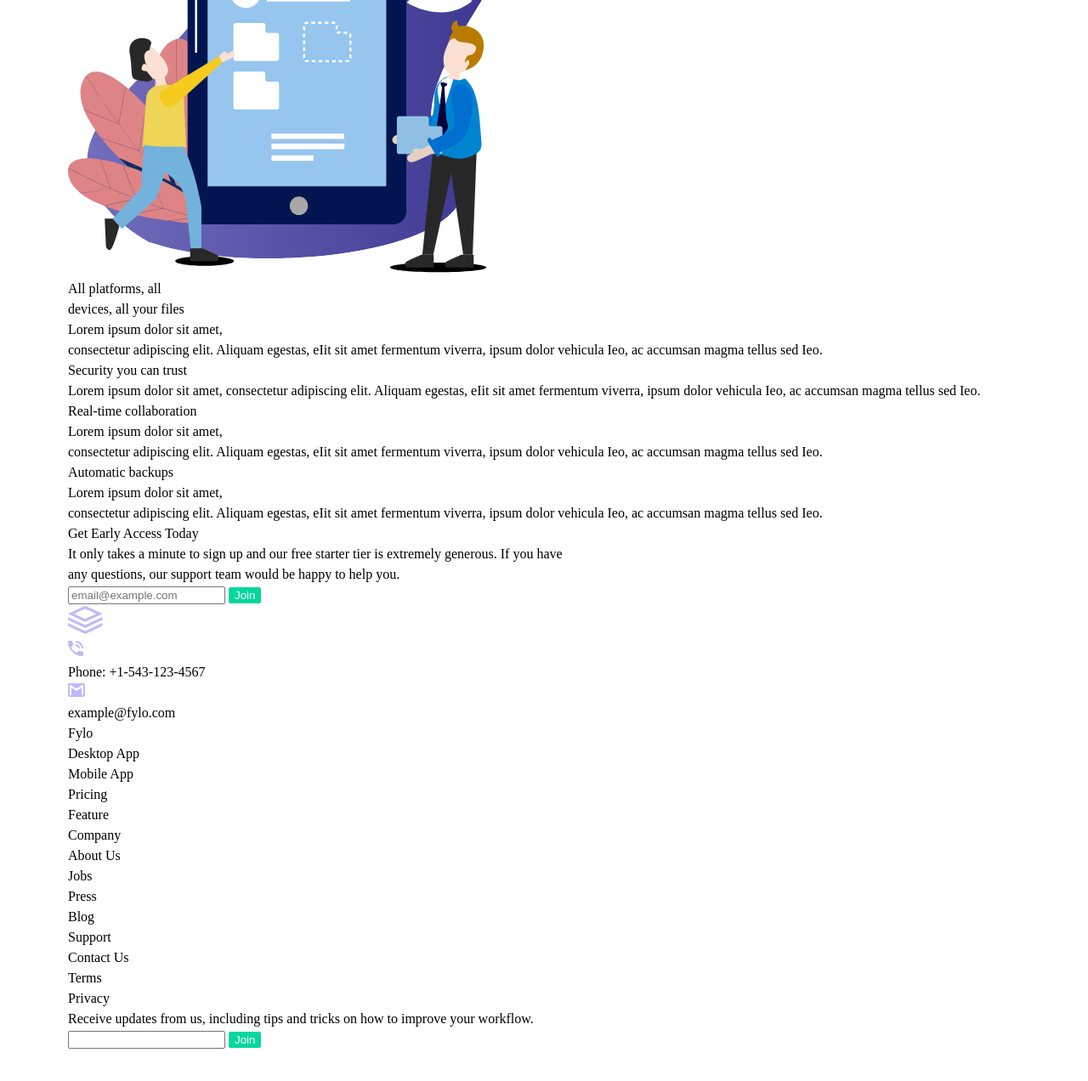
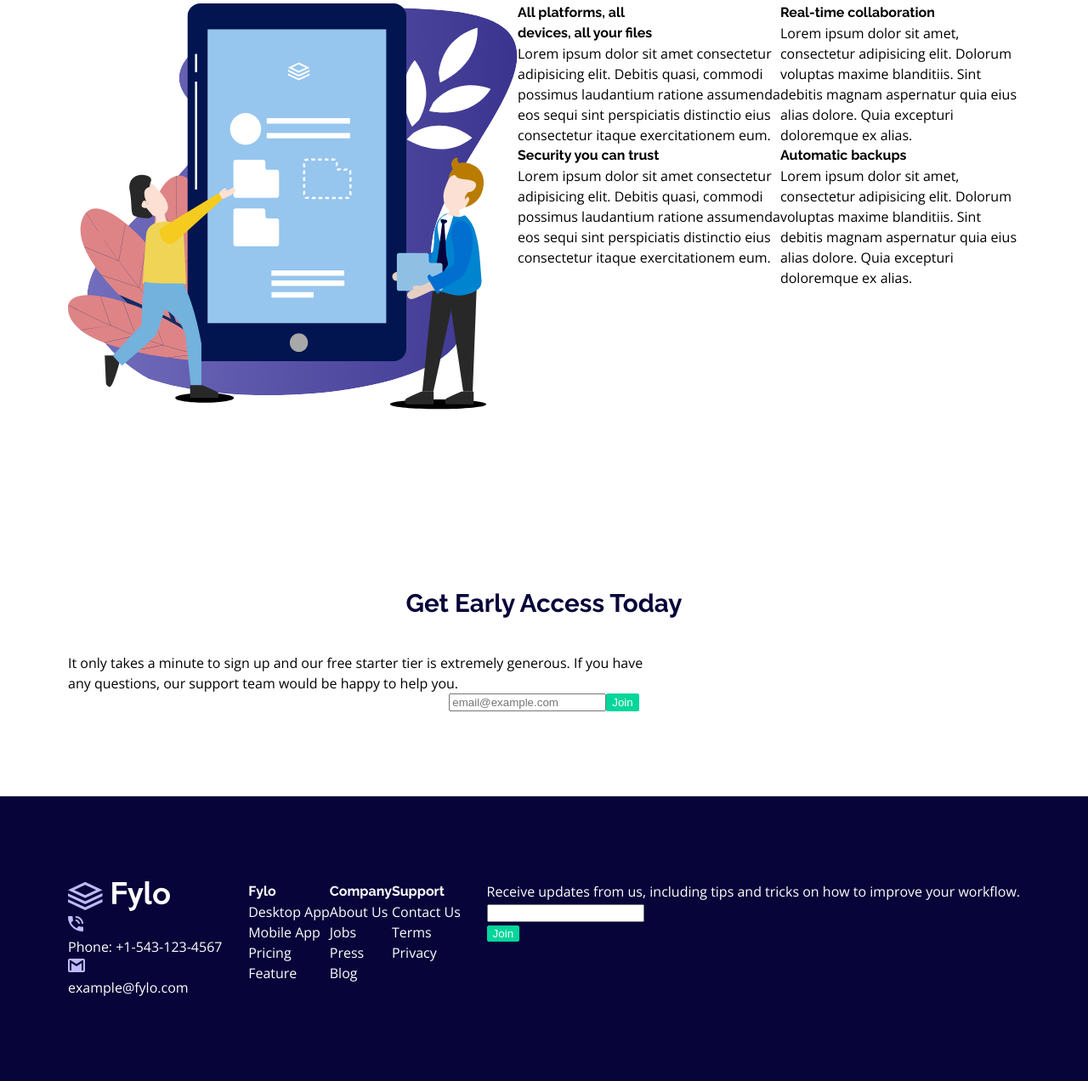
Before and after one commit to AnnaCanCode/forte_digital_assignment, a plain HTML site: page index.html in a window 1280 px wide. Shown: the part 948-2220 px from the top of the page at 85% size. Before the commit the page ends 2183 px from the top, so only its background shows below. Drawn offline with nearby package versions, Linux system fonts and the light colour scheme.

Commit message:
some changes in html file and new file with css using flexbox

```diff
--- /dev/null
+++ b/css/main.css
@@ -0,0 +1,276 @@
+/*Reset css*/
+
+/* http://meyerweb.com/eric/tools/css/reset/
+   v2.0 | 20110126
+   License: none (public domain)
+*/
+
+html,
+body,
+div,
+span,
+applet,
+object,
+iframe,
+h1,
+h2,
+h3,
+h4,
+h5,
+h6,
+p,
+blockquote,
+pre,
+a,
+abbr,
+acronym,
+address,
+big,
+cite,
+code,
+del,
+dfn,
+em,
+img,
+ins,
+kbd,
+q,
+s,
+samp,
+small,
+strike,
+strong,
+sub,
+sup,
+tt,
+var,
+b,
+u,
+i,
+center,
+dl,
+dt,
+dd,
+ol,
+ul,
+li,
+fieldset,
+form,
+label,
+legend,
+table,
+caption,
+tbody,
+tfoot,
+thead,
+tr,
+th,
+td,
+article,
+aside,
+canvas,
+details,
+embed,
+figure,
+figcaption,
+footer,
+header,
+hgroup,
+menu,
+nav,
+output,
+ruby,
+section,
+summary,
+time,
+mark,
+audio,
+video {
+  margin: 0;
+  padding: 0;
+  border: 0;
+  font-size: 100%;
+  font: inherit;
+  vertical-align: baseline;
+}
+/* HTML5 display-role reset for older browsers */
+article,
+aside,
+details,
+figcaption,
+figure,
+footer,
+header,
+hgroup,
+menu,
+nav,
+section {
+  display: block;
+}
+body {
+  line-height: 1;
+}
+ol,
+ul {
+  list-style: none;
+}
+blockquote,
+q {
+  quotes: none;
+}
+blockquote:before,
+blockquote:after,
+q:before,
+q:after {
+  content: "";
+  content: none;
+}
+table {
+  border-collapse: collapse;
+  border-spacing: 0;
+}
+
+/*Global styles*/
+* {
+  -webkit-box-sizing: border-box;
+  box-sizing: border-box;
+}
+
+.container {
+  max-width: 1440px;
+  margin: 0 auto;
+  padding: 100px 80px;
+}
+
+/* Global text styles */
+body {
+  font-family: "Open Sans", sans-serif;
+  line-height: 1.5;
+}
+
+h1,
+h2,
+h3,
+h4,
+a {
+  font-family: "Raleway", serif;
+}
+
+.text-center {
+    text-align: center;
+}
+
+.semi-bold {
+    font-weight: 600;
+}
+
+.bold {
+    font-weight: 700;
+}
+
+.text-white {
+    color: var(--white);
+}
+
+.text-blue {
+    color: var(--dark-blue);
+}
+
+.text-dark {
+    color: var(--very-dark-blue);
+}
+
+.text-gray {
+    color: var(--grey);
+}
+
+/*Helpers*/
+.section-title {
+    text-align: center;
+    color: var(--very-dark-blue);
+    font-size: 1.85rem;
+    padding-bottom: 35px;
+}
+
+.button {
+    color: var(--white);
+    text-decoration: none;
+    background: var(--green);
+    border: 1px solid var(--green);
+    border-radius: 2px;
+    text-align: center;
+    cursor: pointer;
+}
+
+/*Colors*/
+:root {
+  --soft-blue: hsl(243, 86%, 85%);
+  --dark-blue: hsl(243, 58%, 33%);
+  --very-dark-blue: hsl(243, 87%, 12%);
+  --green: hsl(163, 95%, 43%);
+  --grey: hsl(0,0%,75%);
+  --white: hsl(0,0%, 100%);
+}
+
+/*Page Header*/
+#page-header {
+  background: -webkit-gradient(
+    linear,
+    left top,
+    right top,
+    from(#100a6e),
+    to(#645fb1)
+  );
+  background: linear-gradient(to right, #100a6e, #645fb1);
+}
+
+.header-top {
+  display: flex;
+  flex-wrap: nowrap;
+  justify-content: space-between;
+  padding-bottom: 85px;
+}
+
+.menu-content {
+    display: flex;
+    flex-wrap: nowrap;
+    justify-content: flex-end;
+}
+
+.hero-content {
+  display: flex;
+  flex-wrap: nowrap;
+  justify-content: space-between;
+}
+
+/*Features Section*/
+.features-group {
+  display: flex;
+  flex-wrap: nowrap;
+  justify-content: space-between;
+}
+
+/*Access Section*/
+#access form {
+  display: flex;
+  flex-wrap: nowrap;
+  justify-content: center;
+}
+
+/*Footer*/
+footer {
+    background: var(--very-dark-blue);
+    color: var(--white);
+}
+
+.footer-container {
+  display: flex;
+  flex-wrap: nowrap;
+  justify-content: space-between;
+}
+
+.footer-menu {
+    display: flex;
+  flex-wrap: nowrap;
+  justify-content: space-between;
+}
--- a/css/styles.css
+++ b/css/styles.css
@@ -139,24 +139,11 @@ table {
 /* Global text styles */
 body {
   line-height: 1.5;
+  font-family: 'Open Sans', sans-serif;
 }
 
-p {
-}
-
-h1 {
-}
-
-h2 {
-}
-
-h3 {
-}
-
-h4 {
-}
-
-h5 {
+h1, h2, h3, h4, h5 {
+  font-family: 'Raleway', serif;
 }
 
 li a {
@@ -180,24 +167,46 @@ section {
   overflow: auto;
 }
 
-.section-title {
+.col-one-third, .col-one-half  {
+	width: 100%;
+	float: none;
 }
 
-.col-one-third {
+@media screen and (min-width: 960px) {
+	/* .col-one-third {
+		width: 33.3333%;
+		float: left;
+	} */
+
+	.col-one-half {
+    width: 50%;
+	}
 }
 
 /*Buttons*/
 
 .button {
+  display: inline-block;
 	color: #ffffff;
 	background-color: #06d79d;
 	border: 1px solid #06d79d;
 	border-radius: 2px;
 }
 
-.button-header {
-	padding: 0;
+/*Helpers*/
+.left {
+  float: left;
 }
+
+.right {
+  float: right;
+}
+
+.center-text {
+  text-align: center;
+}
+
+/*************/
 
 /*Page Header*/
 header {
@@ -206,10 +215,10 @@ header {
   padding: 50px 0;
 }
 
-.container-header {
+/* .container-header {
   clear: both;
   overflow: auto;
-}
+} */
 
 nav {
 	float: right;
@@ -221,8 +230,10 @@ nav {
 }
 
 ul.menu li {
-	display: inline-block;
+  display: inline-block;
+  margin: 5px 15px;
 }
+
 
 .button-header {
 	font-size: 1rem;
@@ -238,6 +249,22 @@ ul.menu li {
   padding: 50px 0;
 }
 
+
+.hero-content div {
+  display: inline-block;
+}
+
+h1 {
+  font-size: 1.875rem;
+  color: #ffffff;
+  padding-top: 0;
+}
+
+@media screen and (min-width: 960px) {
+  h1 {
+    padding-top: 100px;
+  }
+}
 /*Features Section*/
 
 /*Access Section*/
--- a/index.html
+++ b/index.html
@@ -8,94 +8,84 @@
     <title>Fylo</title>
     <link rel="shortcut icon" type="image/png" href="images/favicon-32x32.png">
     <!-- Google Fonts -->
-    <!-- Fonts go here -->
-    <link rel="stylesheet" href="css/styles.css">
-
-
+    <link href="https://fonts.googleapis.com/css?family=Open+Sans:400,600,700|Raleway:700" rel="stylesheet">
+    <!-- <link rel="stylesheet" href="css/styles.css"> -->
+    <link rel="stylesheet" href="css/main.css">
 </head>
 
 <body>
 
     <!-- Page Header -->
-    <header>
-        <div class="container container-header">
+    <header id="page-header">
+        <div class="container">
+            <div class="header-top">
                 <div class="logo-header">
                     <img src="images/logo.svg" alt="logo">
                 </div>
-            <nav>
-                <ul class="menu">
-                    <li><a href="#">Sign In</a></li>
-                    <li class="button button-header"><a href="#">Sign Up</a></li>
+                <nav class="menu">
+                    <ul class="menu-content">
+                        <li class=menu-item><a class="button" id="si" href="#">Sign In</a></li>
+                        <li class="menu-item"><a class="button button-success" id="su" href="#">Sign Up</a></li>
                     </ul>
                 </nav>
             </div>
-    </header>
-
-    <!-- Hero Section -->
-    <section class="hero">
-        <div class="container">
-            <div class="col-one-half">
+            <div class="hero-content">
+                <div class="hero-text">
                     <h1>All Your Files In One Secure <br> Location, Accessible Anywhere.</h1>
+                    <button class="button button-access">Get Started</button>
                 </div>
-            <button class="button button-access">Get Started</button>
-            <div class="col-one-half">
+                <div class="hero-img">
                     <img src="images/illustration-hero.svg" alt="illustration hero">
                 </div>
             </div>
-    </section>
+        </div>
+    </header>
 
     <!-- Features Section -->
-    <section class="features">
+    <section id="features">
         <div class="container">
-            <div class="section title">
+            <div class="section-title">
                 <h2>Stay Productive, Wherever You Are</h2>
             </div>
-            <div class="col-one-third">
+
+            <div class="features-group">
+                <div class="features-item">
                     <img src="images/illustration-features.svg" alt="illustration features">
                 </div>
-            <div class="col-one-third">
-                <div class="one-paragraph">
-                    <h3>All platforms, all <br> devices, all your files</h3>
-                    <p>Lorem ipsum dolor sit amet,<br>
-                        consectetur adipiscing elit. Aliquam
-                        egestas, eIit sit amet fermentum viverra,
-                        ipsum dolor vehicula Ieo, ac accumsan
-                        magma tellus sed Ieo.</p>
+                <div class="features-item">
+
+                    <h3 class="features-item-title">All platforms, all <br> devices, all your files</h3>
+                    <p class="features-item-text">Lorem ipsum dolor sit amet consectetur adipisicing elit. Debitis
+                        quasi, commodi possimus
+                        laudantium ratione assumenda eos sequi sint perspiciatis distinctio eius consectetur itaque
+                        exercitationem eum.</p>
+
+                    <h3 class="features-item-title">Security you can trust</h3>
+                    <p class="features-item-text">Lorem ipsum dolor sit amet consectetur adipisicing elit. Debitis
+                        quasi, commodi possimus
+                        laudantium ratione assumenda eos sequi sint perspiciatis distinctio eius consectetur itaque
+                        exercitationem eum.</p>
                 </div>
-                <div class="one-paragraph">
-                    <h3>Security you can trust</h3>
-                    <p>Lorem ipsum dolor sit amet,
-                        consectetur adipiscing elit. Aliquam
-                        egestas, eIit sit amet fermentum viverra,
-                        ipsum dolor vehicula Ieo, ac accumsan
-                        magma tellus sed Ieo.</p>
-                </div>
-            </div>
-            <div class="col-one-third">
-                <div class="one-paragraph">
-                    <h3>Real-time collaboration</h3>
-                    <p>Lorem ipsum dolor sit amet,<br>
-                        consectetur adipiscing elit. Aliquam
-                        egestas, eIit sit amet fermentum viverra,
-                        ipsum dolor vehicula Ieo, ac accumsan
-                        magma tellus sed Ieo.</p>
-                </div>
-                <div class="one-paragraph">
-                    <h3>Automatic backups</h3>
-                    <p>Lorem ipsum dolor sit amet,<br>
-                        consectetur adipiscing elit. Aliquam
-                        egestas, eIit sit amet fermentum viverra,
-                        ipsum dolor vehicula Ieo, ac accumsan
-                        magma tellus sed Ieo.</p>
+                <div class="features-item">
+
+                    <h3 class="features-item-title">Real-time collaboration</h3>
+                    <p class="features-item-text">Lorem ipsum dolor sit amet, consectetur adipisicing elit. Dolorum
+                        voluptas maxime blanditiis.
+                        Sint debitis magnam aspernatur quia eius alias dolore. Quia excepturi doloremque ex alias.</p>
+
+                    <h3 class="features-item-title">Automatic backups</h3>
+                    <p class="features-item-text">Lorem ipsum dolor sit amet, consectetur adipisicing elit. Dolorum
+                        voluptas maxime blanditiis.
+                        Sint debitis magnam aspernatur quia eius alias dolore. Quia excepturi doloremque ex alias.</p>
                 </div>
             </div>
         </div>
     </section>
 
     <!-- Access Section -->
-    <section class="access">
+    <section id="access">
         <div class="container">
-            <div class="section title">
+            <div class="section-title">
                 <h2>Get Early Access Today</h2>
             </div>
             <div class="access-text">
@@ -111,8 +101,8 @@
 
     <!-- Page Footer -->
     <footer>
-        <div class="container">
-            <div>
+        <div class="container footer-container">
+            <div class="footer-branding">
                 <div class="footer-logo">
                     <img src="images/logo.svg" alt="logo">
                 </div>
@@ -127,39 +117,39 @@
                     <p>example@fylo.com</p>
                 </div>
             </div>
-            <div>
-                <div class="col-one-third">
+            <div class="footer-menu">
+                <div class="footer-one-third">
                     <h4>Fylo</h4>
-                    <ul>
-                        <li>Desktop App</li>
-                        <li>Mobile App</li>
-                        <li>Pricing</li>
-                        <li>Feature</li>
+                    <ul class="footer-menu-content">
+                        <li class="footer-menu-item">Desktop App</li>
+                        <li class="footer-menu-item">Mobile App</li>
+                        <li class="footer-menu-item">Pricing</li>
+                        <li class="footer-menu-item">Feature</li>
                     </ul>
                 </div>
-                <div class="col-one-third">
+                <div class="footer-one-third">
                     <h4>Company</h4>
-                    <ul>
-                        <li>About Us</li>
-                        <li>Jobs</li>
-                        <li>Press</li>
-                        <li>Blog</li>
+                    <ul class="footer-menu-content">
+                        <li class="footer-menu-item">About Us</li>
+                        <li class="footer-menu-item">Jobs</li>
+                        <li class="footer-menu-item">Press</li>
+                        <li class="footer-menu-item">Blog</li>
                     </ul>
                 </div>
-                <div class="col-one-third">
+                <div class="footer-one-third">
                     <h4>Support</h4>
-                    <ul>
-                        <li>Contact Us</li>
-                        <li>Terms</li>
-                        <li>Privacy</li>
+                    <ul class="footer-menu-content">
+                        <li class="footer-menu-item">Contact Us</li>
+                        <li class="footer-menu-item">Terms</li>
+                        <li class="footer-menu-item">Privacy</li>
                     </ul>
                 </div>
             </div>
-            <div>
+            <div class="footer-join">
                 <h5>Receive updates from us, including tips and
                     tricks on how to improve your workflow.</h5>
                 <form action="">
-                    <input type="email" required>
+                    <input type="email" required class="email-footer"><br>
                     <button class="button button-access">Join</button>
                 </form>
             </div>
```
Lines whose indentation alone changed are shown as unchanged.
